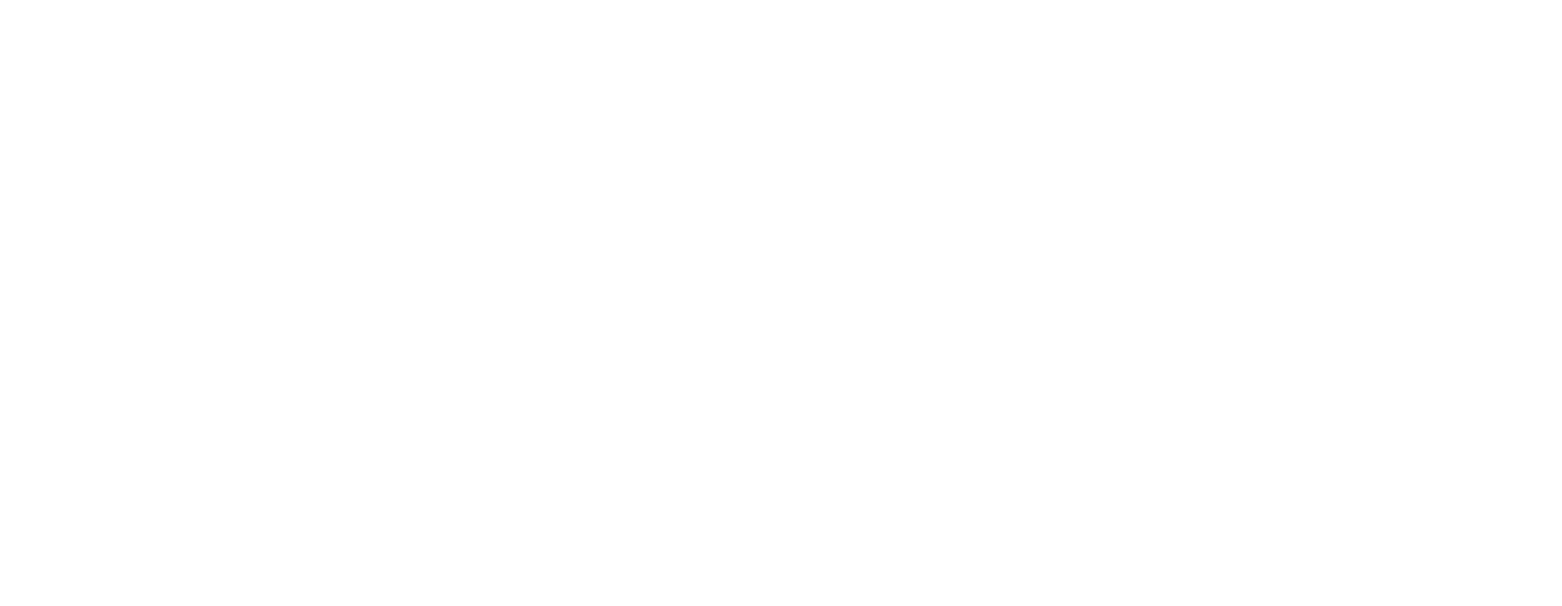
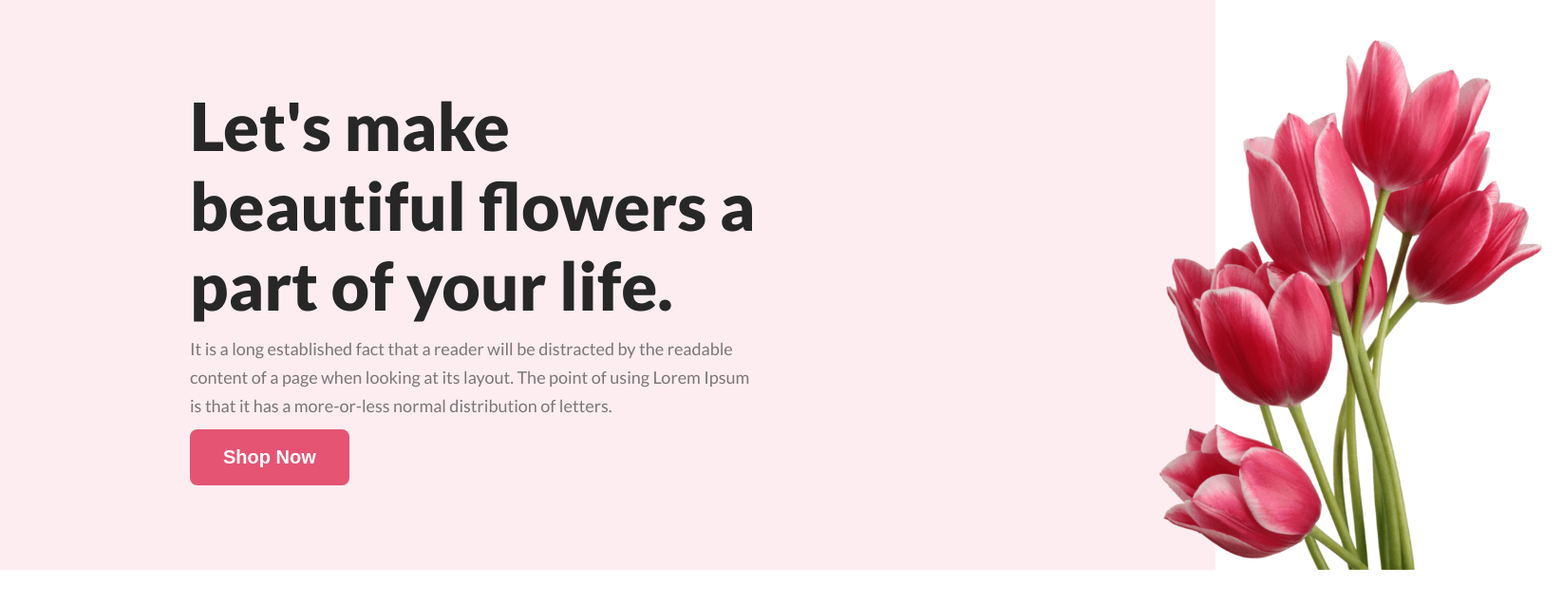
Before and after one commit to CodeWithIfty/flower-website, a plain HTML site: page index.html in a window 1280 px wide. Shown: the whole page at 95% size, 1645 px wide, since content can reach past the window. Drawn offline with Linux system fonts and the light colour scheme.

Commit message:
added banner section

```diff
--- a/index.html
+++ b/index.html
@@ -4,12 +4,25 @@
     <meta charset="UTF-8">
     <meta name="viewport" content="width=device-width, initial-scale=1.0">
     <title>Flower Shop Website</title>
+    <!-- Google font Cdn -->
+    <link rel="preconnect" href="https://fonts.googleapis.com">
+    <link rel="preconnect" href="https://fonts.gstatic.com" crossorigin>
+    <link href="https://fonts.googleapis.com/css2?family=Lato:wght@400;700;900&display=swap" rel="stylesheet">
+
+  <!-- Custom CSS Link -->
     <link rel="stylesheet" href="style.css">
 </head>
 <body>
     <!-- Header Section Start -->
     <header>
-
+      <div class="banner-container">
+        <div class="banner-text-content">
+          <h1 class="banner-title">Let's make beautiful flowers a part of your life.</h1>
+          <p class="description">It is a long established fact that a reader will be distracted by the readable content of a page when looking at its layout. The point of using Lorem Ipsum is that it has a more-or-less normal distribution of letters.</p>
+          <button class="btn">Shop Now</button>
+        </div>
+        <img src="./Assets/pngwing 10.png" alt="" class="banner-img">
+      </div>
     </header>
 
     <!-- Main Section Start -->
--- a/style.css
+++ b/style.css
@@ -0,0 +1,49 @@
+*{
+    margin: 0;
+    padding: 0;
+}
+body{
+    font-family: 'Lato', sans-serif;
+}
+
+/* Common Styling */
+.description{
+    color: rgba(39, 39, 39, 0.60);
+    font-size: 18px;
+    font-weight: 400;
+    line-height: 30px;
+    margin-bottom: 10px;
+}
+.btn{
+    padding: 18px 35px;
+    border: none;
+    border-radius: 8px;
+    background: #E55473;
+    color: #FFF;
+    font-size: 20px;
+    font-weight: 700;
+}
+
+/* Banner Section Styling Start */
+.banner-container{
+    background: rgba(229, 84, 115, 0.10);
+    height: 600px;
+    display: flex;
+    justify-content: space-between;
+    align-items: center;
+    gap: 400px;
+    padding: 0px 200px;
+}
+.banner-title{
+    color: #272727;
+    width: 600px;
+    font-size: 70px;
+    font-weight: 800;
+    line-height: normal;
+    margin-bottom: 10px;
+}
+.banner-img{
+    width: 450px;
+    height: 560px;
+    margin-top: 40px;
+}
```
